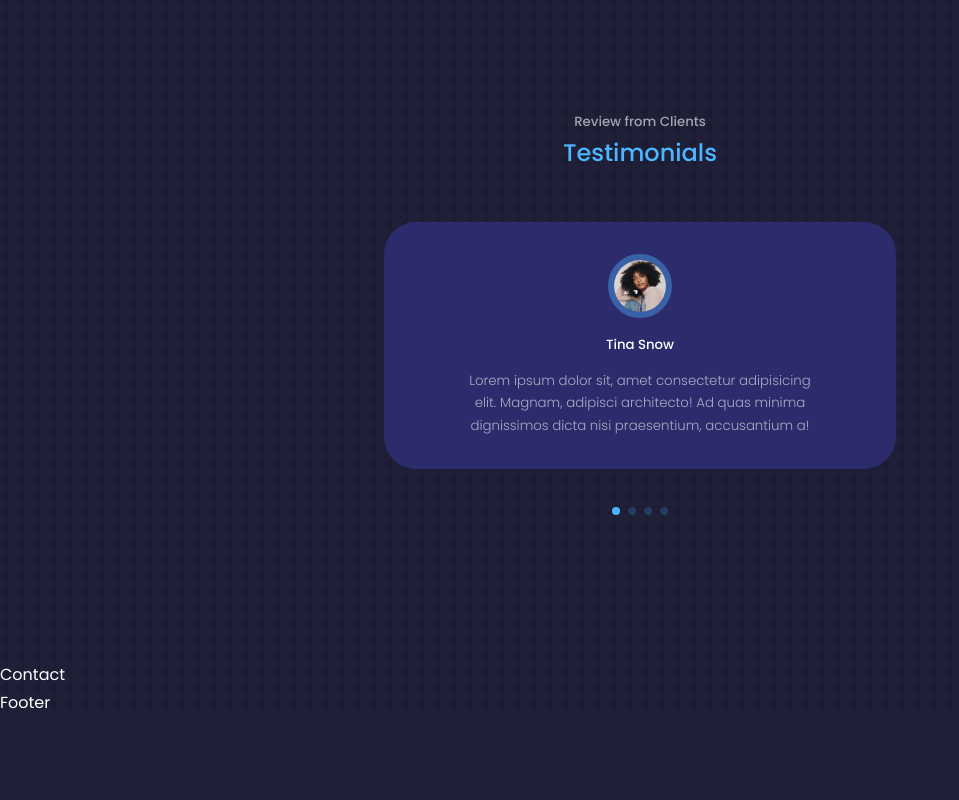
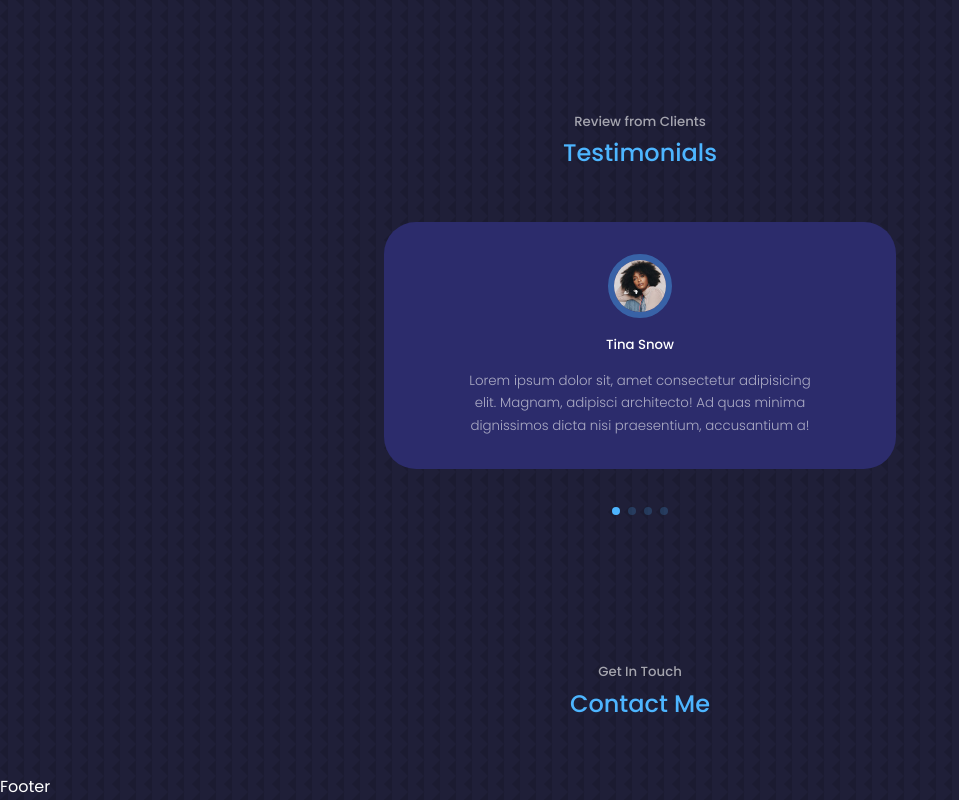
Before and after one commit to eddie1397/React-Portfolio, a React (Create React App) app: page / in a window 1280 px wide. Shown: the part 4728-5528 px from the top of the page, without its empty margins (0-959 px from the left). Before the commit the page ends 5444 px from the top, so only its background shows below. Built offline with nearby package versions, Linux system fonts and the light colour scheme.

Commit message:
setting up contact.jsx

```diff
--- a/src/components/contact/Contact.jsx
+++ b/src/components/contact/Contact.jsx
@@ -3,7 +3,20 @@
 
 const Contact = () => {
   return (
-    <section id="contact">Contact</section>
+    <section id="contact">
+      <h5>Get In Touch</h5>
+      <h2>Contact Me</h2>
+
+      <div className="container contact__container">
+        <div className="contact__options">
+          <article className='contact__option'>
+
+          </article>
+        </div>
+      </div>
+      {/* END OF CONTACT OPTIONS */}
+      <form action=""></form>
+    </section>
   )
 }
 
```
